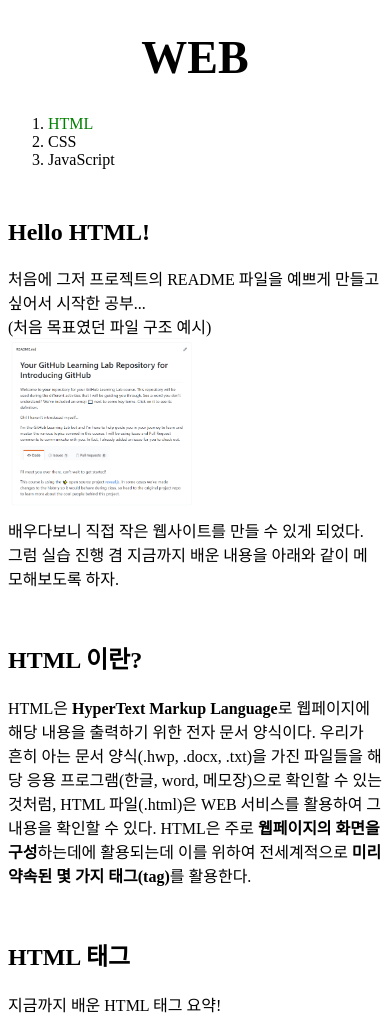
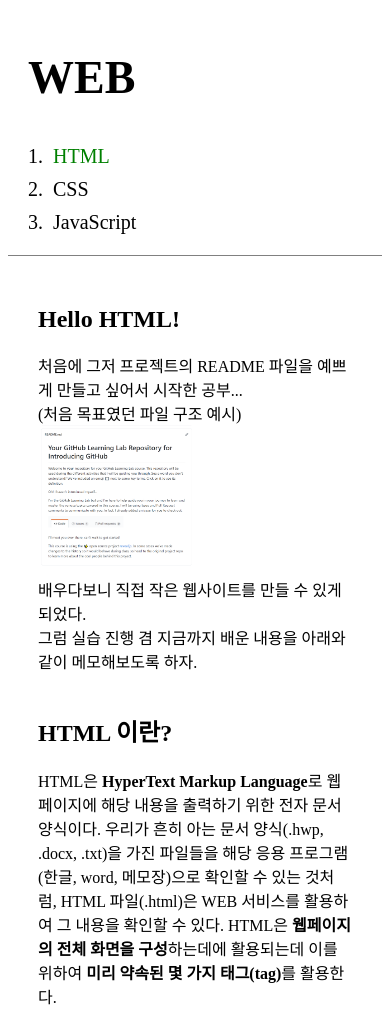
Before and after one commit to hbkim14/studyWEB, a plain HTML site: page web1.html in a window 390 px wide. Shown: the top 1019 px of the page. Drawn offline with Linux system fonts and the light colour scheme.

Commit message:
update CSS

```diff
--- a/web1.html
+++ b/web1.html
@@ -11,23 +11,60 @@
       h1 {
         text-align: center;
         font-size: 46px;
+        border-bottom: 2px solid gray;
+        padding: 20px;
+        margin-bottom: 0px;
       }
       h2 {
-        margin-top: 50px;
+        margin-top: 40px;
+      }
+      #grid {
+        display: grid;
+        grid-template-columns:200px 1fr;
+      }
+      #list {
+        border-right: 2px solid gray
+      }
+      #list li {
+        font-size: 20px;
+        padding: 5px;
+      }
+      #content {
+        padding: 30px;
+        padding-top: 10px;
       }
       #active {
         color:green;
       }
+      @media(max-width: 600px) {
+        #grid {
+          display:block;
+        }
+        h1 {
+          text-align: left;
+          border: none;
+        }
+        #list {
+          border-right:none;
+          border-bottom: 1px solid gray;
+        }
+      }
+
     </style>
   </head>
   <body>
     <h1><a href="index.html">WEB</a></h1>
+
+    <div id="grid">
+      <div id="list">
         <ol>
           <li><a href="web1.html" id="active">HTML</a></li>
           <li><a href="web2.html">CSS</a></li>
           <li><a href="web3.html">JavaScript</a></li>
         </ol>
+      </div>
 
+      <div id="content">
         <h2>Hello HTML!</h2>
         <p>
           처음에 그저 프로젝트의 README 파일을 예쁘게 만들고 싶어서 시작한
@@ -49,8 +86,8 @@
           출력하기 위한 전자 문서 양식이다. 우리가 흔히 아는 문서 양식(.hwp, .docx,
           .txt)을 가진 파일들을 해당 응용 프로그램(한글, word, 메모장)으로 확인할 수
           있는 것처럼, HTML 파일(.html)은 WEB 서비스를 활용하여 그 내용을 확인할 수
-      있다. HTML은 주로 <strong>웹페이지의 화면을 구성</strong>하는데에
-      활용되는데 이를 위하여 전세계적으로
+          있다. HTML은 <strong>웹페이지의 전체 화면을 구성</strong>하는데에
+          활용되는데 이를 위하여
           <strong>미리 약속된 몇 가지 태그(tag)</strong>를 활용한다.
         </p>
 
@@ -84,6 +121,8 @@
         </ul>
         ex) div 태그는 block, span 태그는 inline 이다.
         </p>
+      </div>
+    </div>
 
   </body>
 </html>
```
Also changed, not shown: index.html (+8 -4 lines), web2.html (+40 -3 lines), web3.html (+39 -2 lines). Lines whose indentation alone changed are shown as unchanged.
